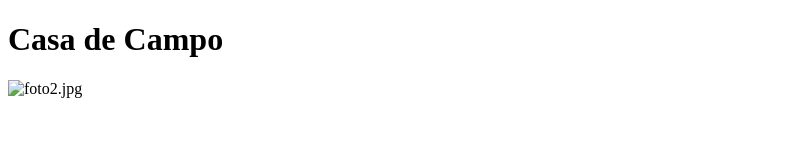
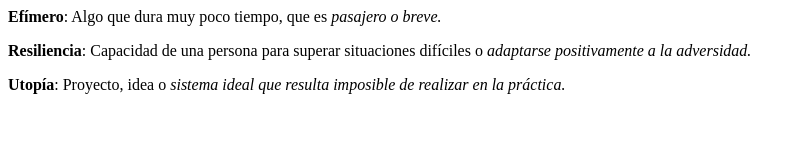
Before and after one commit to nahumarroyo-astacio-gif/LMAR-2526, a plain HTML site: page ejercicio9-capitulo3.html in a window 1280 px wide. Shown: the whole page, without its empty margins (0-805 px from the left). Drawn offline with Linux system fonts and the light colour scheme.

Commit message:
cambios viernes

```diff
--- a/ejercicio9-capitulo3.html
+++ b/ejercicio9-capitulo3.html
@@ -6,10 +6,8 @@
     <title>ejercicio9-capitulo3</title>
 </head>
 <body>
-    <h1> Casa de Campo  </h1>
-<img src="foto2.jpg" alt= "foto2.jpg">
-
-
-
+<strong>Efímero</strong>: Algo que dura muy poco tiempo, que es <em>pasajero o breve.</em>
+<p><strong>Resiliencia</strong>: Capacidad de una persona para superar situaciones difíciles o <em>adaptarse positivamente a la adversidad.</em></p>
+<p><strong>Utopía</strong>: Proyecto, idea o <em>sistema ideal que resulta imposible de realizar en la práctica.</em></p>
 </body>
 </html>
```
